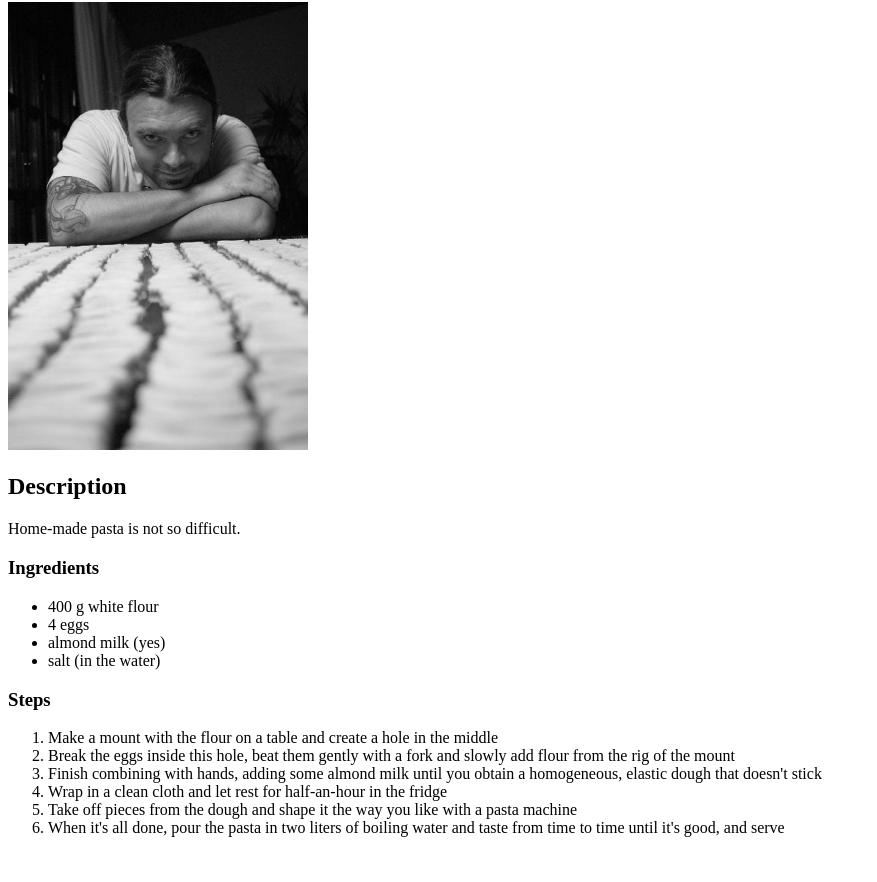
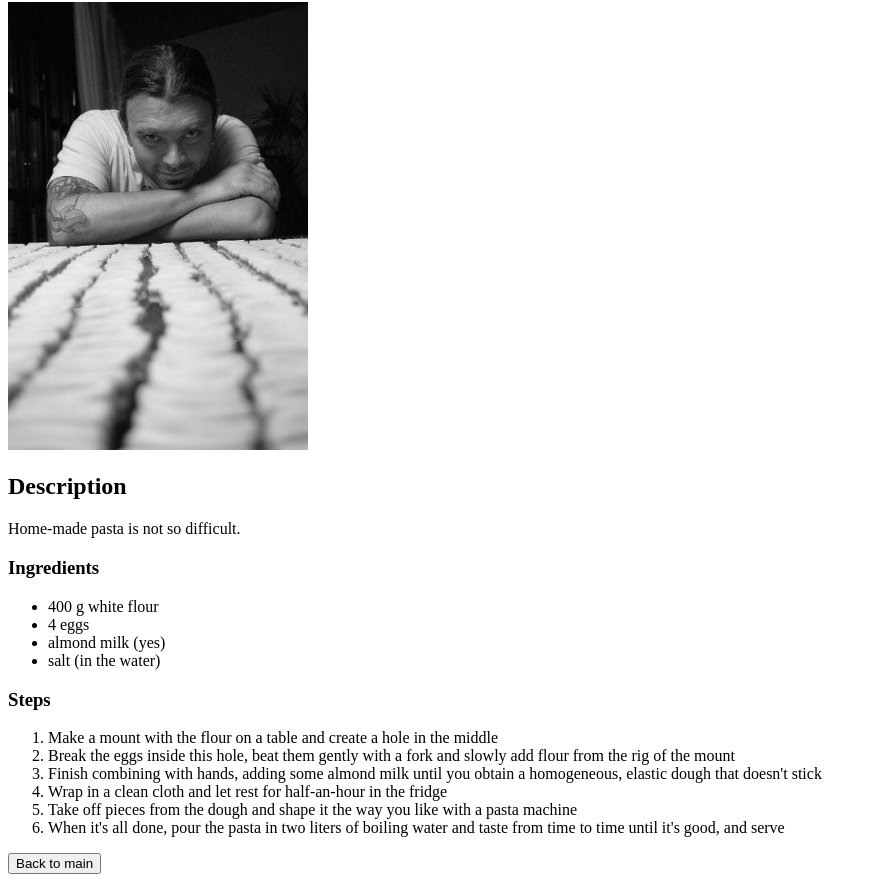
Before and after one commit to sitarane/odin-recipes, a plain HTML site: page recipes/home-made-pasta.html in a window 1280 px wide. Shown: the part 78-960 px from the top of the page, without its empty margins (0-877 px from the left). Before the commit the page ends 931 px from the top, so only its background shows below. Drawn offline with Linux system fonts and the light colour scheme.

Commit message:
Add back button at the bottom to the 3 recipe pages

```diff
--- a/recipes/home-made-pasta.html
+++ b/recipes/home-made-pasta.html
@@ -37,6 +37,9 @@
 
         </ol>
 
+        <button>Back to main</button>
+
+
     </body>
 
 
```
Also changed, not shown: recipes/octopoulet-roti.html (+3 -0 lines), recipes/roquefort-cake.html (+2 -0 lines).
